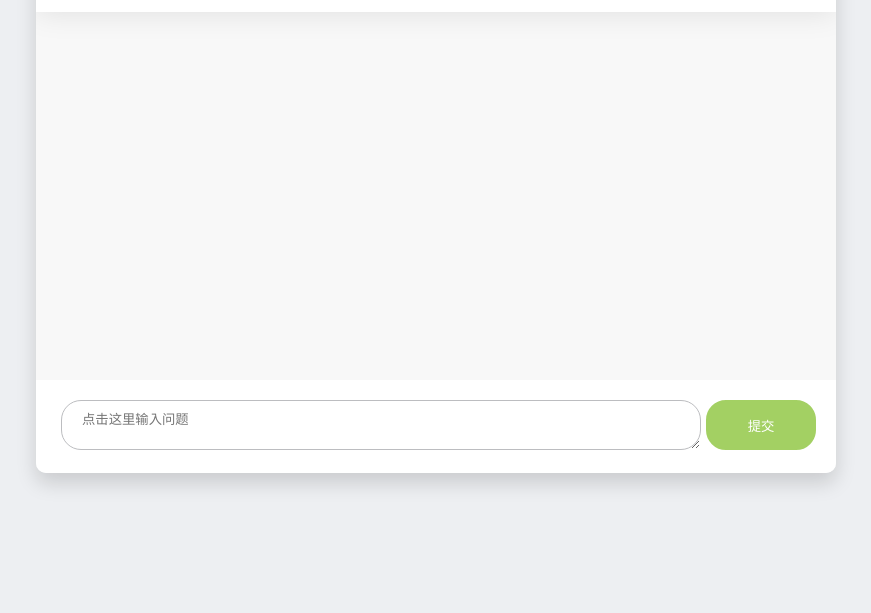
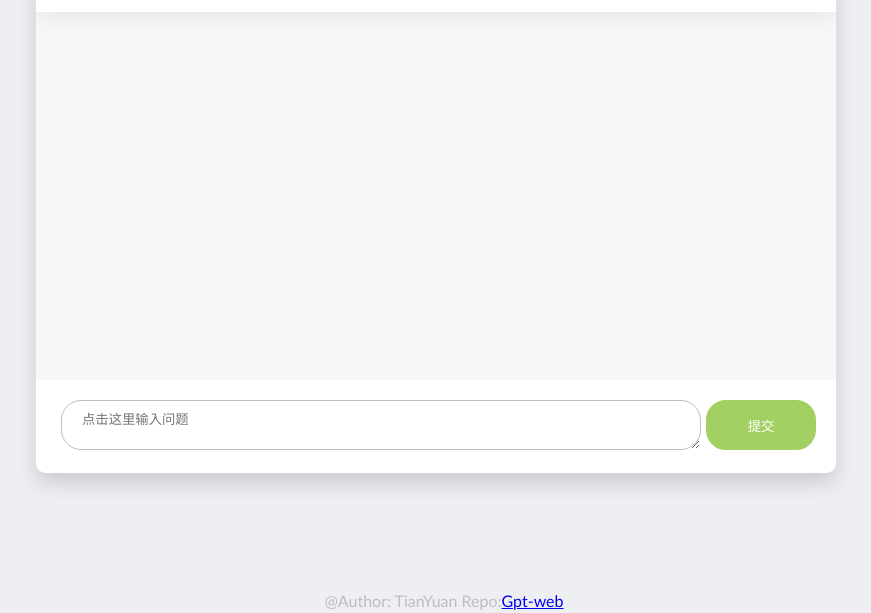
Before and after one commit to ty01528/chatgpt-web, a plain HTML site: page static/index.html in a window 1280 px wide. Shown: the part 187-800 px from the top of the page, without its empty margins (204-1075 px from the left). Drawn offline with Linux system fonts and the light colour scheme; files that its build step writes are made by us from their sources; files whose address does not match are found by name.

Commit message:
添加content☑️

```diff
--- a/static/css/homePage.css
+++ b/static/css/homePage.css
@@ -249,3 +249,13 @@ body {
     background-repeat: no-repeat;
     background-position: center;
 }
+
+.content{
+    /*在界面的底部*/
+    position: absolute;
+    bottom: 3px;
+    width: 100%;
+    text-align: center;
+    color: #bcbdc0;
+    background-color: #edeff2;
+}
--- a/static/index.html
+++ b/static/index.html
@@ -30,6 +30,10 @@
             <button class="send_message" name="submitButton" id="submit" onclick="submitQuestion()">提交</button>
         </div>
     </div>
+    <div class="content">
+        @Author: TianYuan
+        Repo:<a href="https://github.com/ty01528/chatgpt-web">Gpt-web</a>
+    </div>
 </div>
 </body>
 </html>
```
Also changed, not shown: 1 other file.
